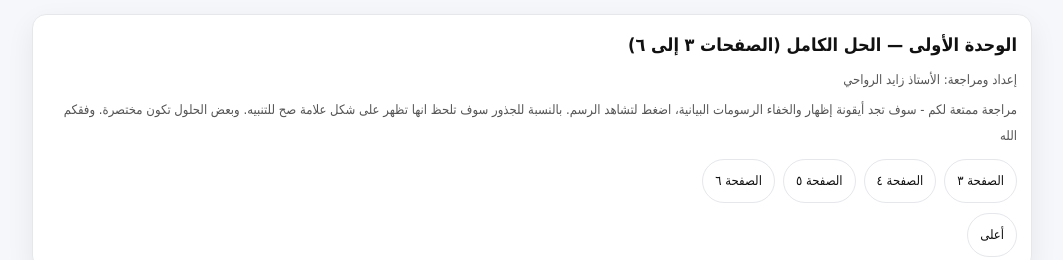
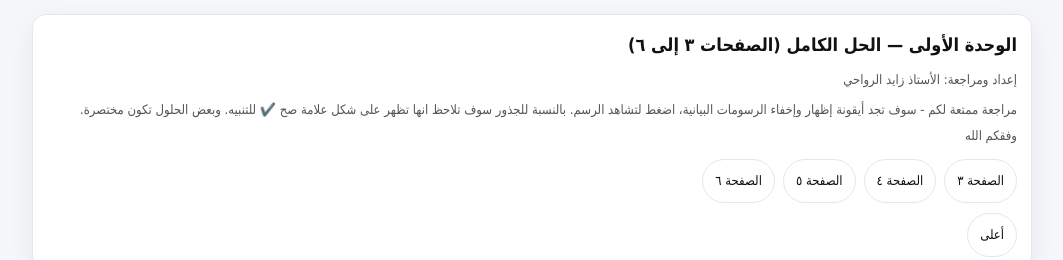
Before and after one commit to s023007/Unite-Practice-, a plain HTML site: page index.html in a window 1280 px wide. Shown: the top 260 px of the page, without its empty margins (108-1171 px from the left). Drawn offline with Linux system fonts and the light colour scheme.

Commit message:
Update index.html

```diff
--- a/index.html
+++ b/index.html
@@ -103,7 +103,7 @@
   <div class="row">
     <div>
       <div class="title">الوحدة الأولى — الحل الكامل (الصفحات ٣ إلى ٦)</div><div class="sub">إعداد ومراجعة: الأستاذ زايد الرواحي</div>
-      <div class="sub">مراجعة ممتعة لكم - سوف تجد أيقونة إظهار والخفاء الرسومات البيانية، اضغط لتشاهد الرسم. بالنسبة للجذور سوف تلحظ انها تظهر على شكل علامة صح للتنبيه. وبعض الحلول تكون مختصرة. وفقكم الله</div>
+      <div class="sub">مراجعة ممتعة لكم - سوف تجد أيقونة إظهار وإخفاء الرسومات البيانية، اضغط لتشاهد الرسم. بالنسبة للجذور سوف تلاحظ انها تظهر على شكل علامة صح ✔️ للتنبيه. وبعض الحلول تكون مختصرة. وفقكم الله</div>
       <nav>
         <a class="btn" href="#p3">الصفحة ٣</a>
         <a class="btn" href="#p4">الصفحة ٤</a>
```
